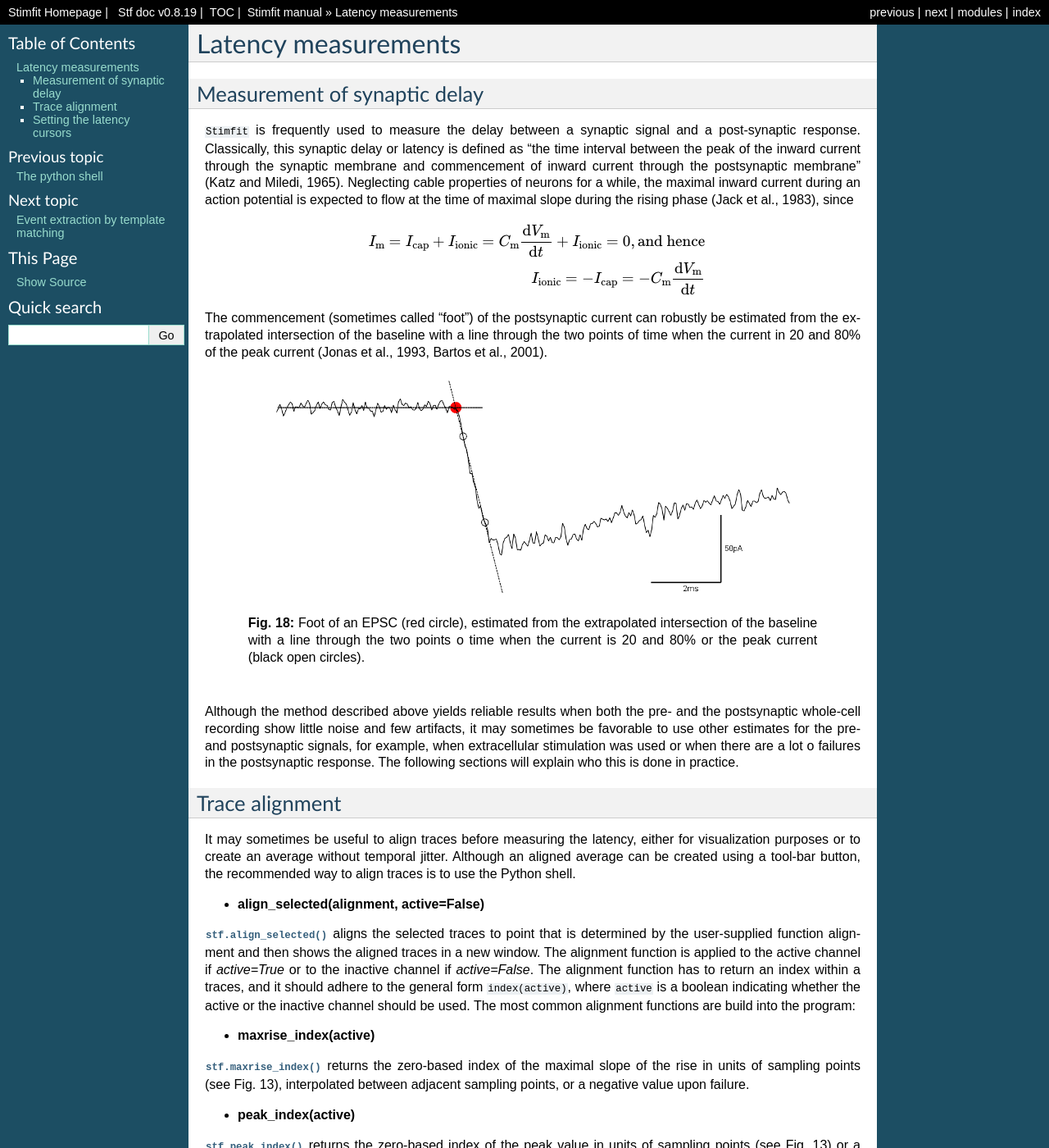
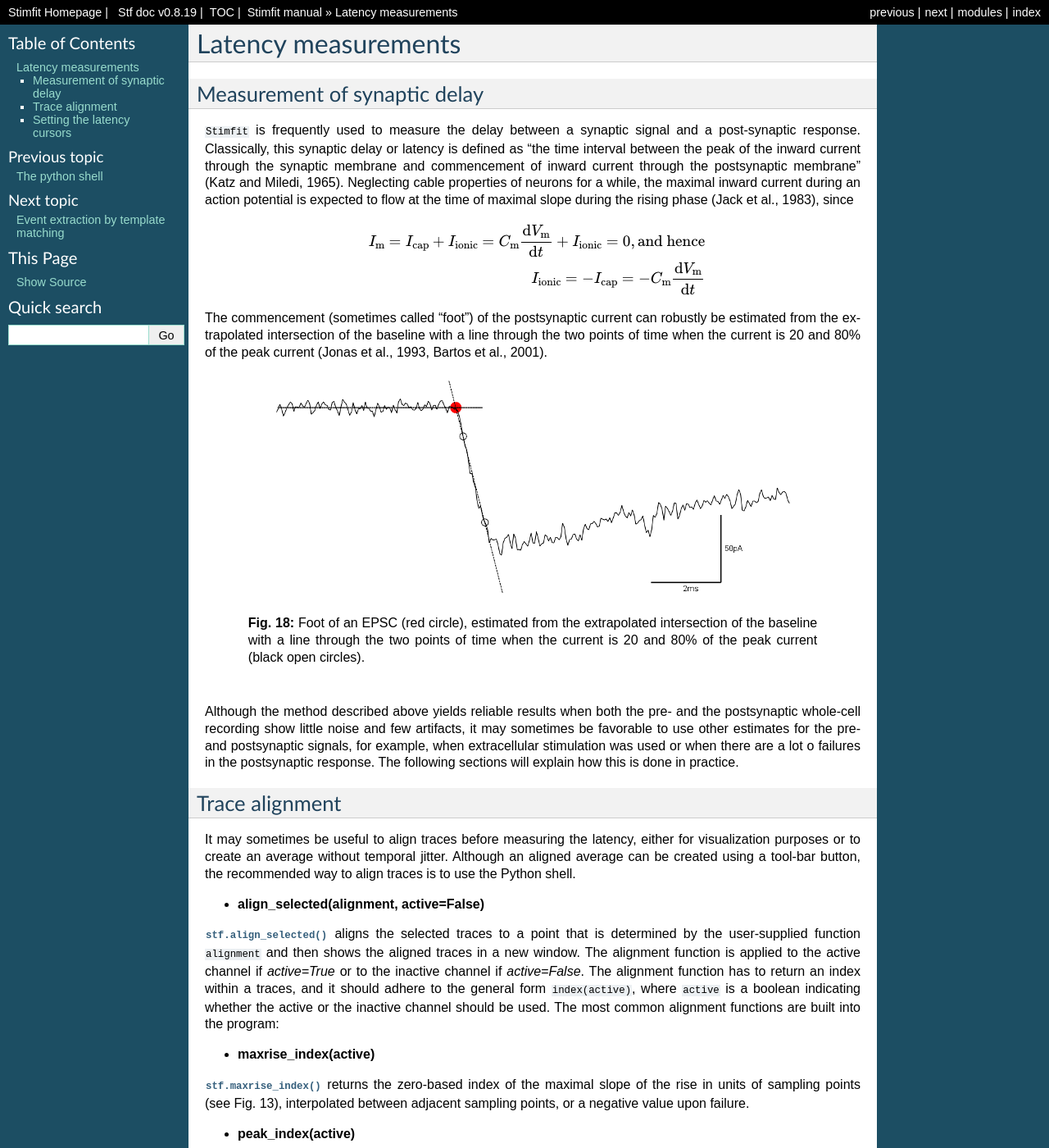
Before and after one commit to neurodroid/stimfit, a Sphinx documentation site: the page built from doc/sphinx/manual/latency_measurements.rst, in a window 1280 px wide and 1400 px high. Shown: the whole window at 82% size. Built offline with Sphinx 7.4.7, drawn with Linux system fonts in a browser that asks for light colours; formulas are drawn with MathJax 3; some of the changed text lies outside the part shown.

Commit message:
Minor documentation typo corrections.

```diff
--- a/doc/sphinx/manual/latency_measurements.rst
+++ b/doc/sphinx/manual/latency_measurements.rst
@@ -13,15 +13,15 @@
 
     I_{\text{ionic}}=-I_{\text{cap}}=-C_{\text{m}}\frac{\text{d}V_{\text{m}}}{\text{d}t}
 
-The commencement (sometimes called "foot") of the postsynaptic current can robustly be estimated from the extrapolated intersection of the baseline with a line through the two points of time when the current in 20 and 80% of the peak current (Jonas et al., 1993, Bartos et al., 2001).
+The commencement (sometimes called "foot") of the postsynaptic current can robustly be estimated from the extrapolated intersection of the baseline with a line through the two points of time when the current is 20 and 80% of the peak current (Jonas et al., 1993, Bartos et al., 2001).
 
 
     .. figure:: images/foot.png
         :align: center
 
-        **Fig. 18:** Foot of an EPSC (red circle), estimated from the extrapolated intersection of the baseline with a line through the two points o time when the current is 20 and 80% or the peak current (black open circles).
+        **Fig. 18:** Foot of an EPSC (red circle), estimated from the extrapolated intersection of the baseline with a line through the two points of time when the current is 20 and 80% of the peak current (black open circles).
 
-Although the method described above yields reliable results when both the pre- and the postsynaptic whole-cell recording show little noise and few artifacts, it may sometimes be favorable to use other estimates for the pre- and postsynaptic signals, for example, when extracellular stimulation was used or when there are a lot o failures in the postsynaptic response. The following sections will explain who this is done in practice.
+Although the method described above yields reliable results when both the pre- and the postsynaptic whole-cell recording show little noise and few artifacts, it may sometimes be favorable to use other estimates for the pre- and postsynaptic signals, for example, when extracellular stimulation was used or when there are a lot o failures in the postsynaptic response. The following sections will explain how this is done in practice.
 
 Trace alignment
 ===============
@@ -30,7 +30,7 @@
 
 * **align_selected(alignment, active=False)**
 
-:func:`stf.align_selected()` aligns the selected traces to point that is determined by the user-supplied function alignment and then shows the aligned traces in a new window. The alignment function is applied to the active channel if *active=True* or to the inactive channel if *active=False*. The alignment function has to return an index within a traces, and it should adhere to the general form ``index(active)``, where ``active`` is a boolean indicating whether the active or the inactive channel should be used. The most common alignment functions are build into the program:
+:func:`stf.align_selected()` aligns the selected traces to a point that is determined by the user-supplied function ``alignment`` and then shows the aligned traces in a new window. The alignment function is applied to the active channel if *active=True* or to the inactive channel if *active=False*. The alignment function has to return an index within a traces, and it should adhere to the general form ``index(active)``, where ``active`` is a boolean indicating whether the active or the inactive channel should be used. The most common alignment functions are built into the program:
 
 * **maxrise_index(active)**
 
@@ -52,7 +52,7 @@
 
 :func:`stf.t50right_index()` returns the zero-based index of he right half-maximal amplitude in units of sampling points (see Fig. 13), or a negative value upon failure. The return value will be interpolated between sampling points.
 
-The following code can be used to align all traces within a file to the maximal slope o rise in the inactive channel.
+The following code can be used to align all traces within a file to the maximal slope of rise in the inactive channel.
 
 ::
 
```
